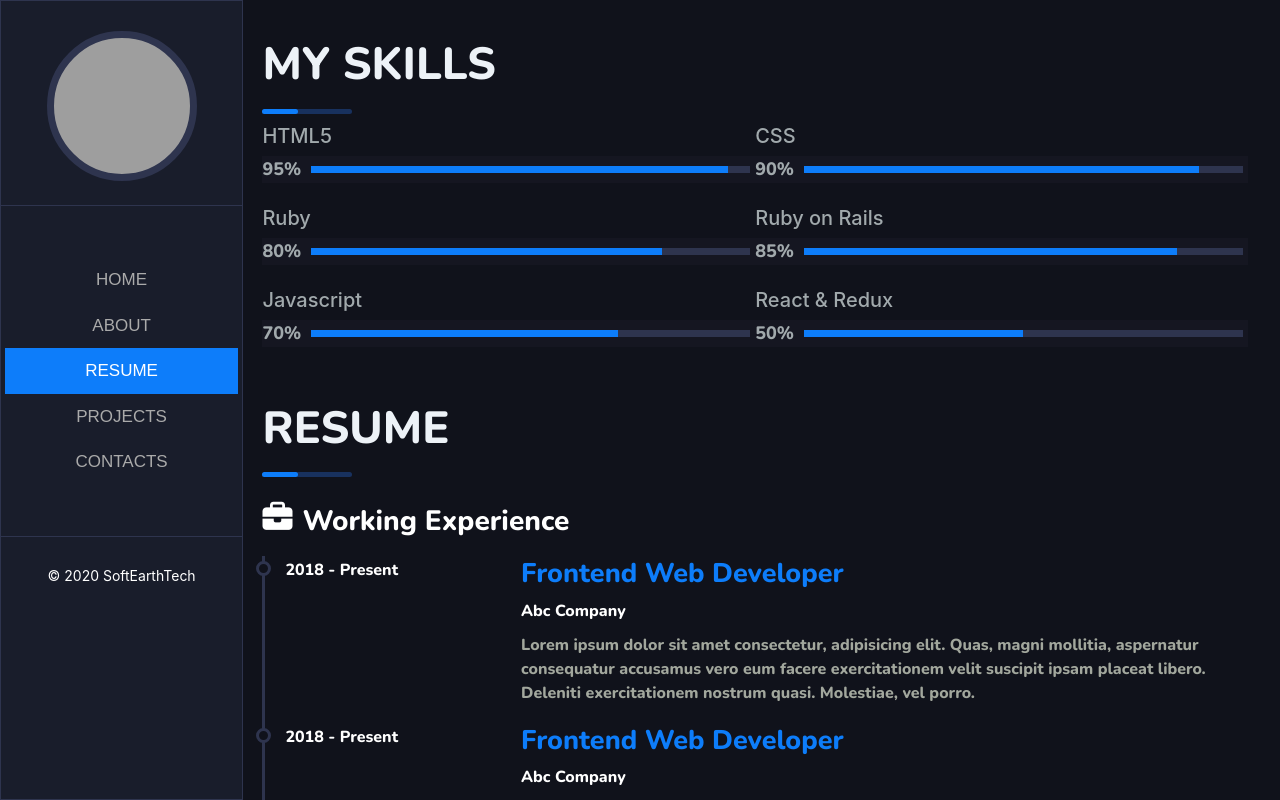
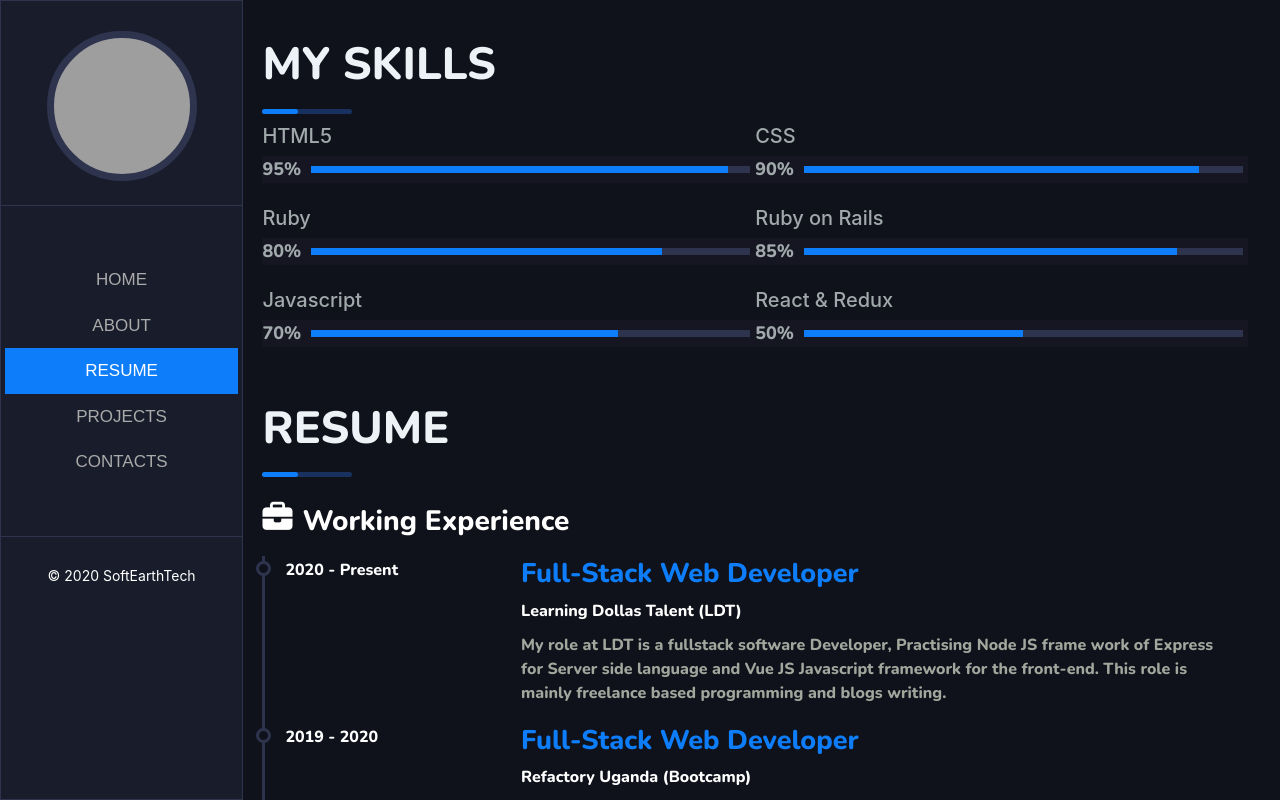
Before and after one commit to OdongAlican/Portfolio, a Vue app: page /resume in a window 1280 px wide. Built offline with nearby package versions, Linux system fonts and the light colour scheme; grey boxes are pictures that could not be loaded.

Commit message:
updates content

```diff
--- a/src/views/About.vue
+++ b/src/views/About.vue
@@ -165,21 +165,32 @@
           </div>
           <div class="review-item">
             <p>
-              Lorem ipsum dolor sit amet, consectetur adipiscing elit,
-              sed do eiusmod tempor incididunt ut labore et dolore magna aliqua.
-              Ut enim ad minim veniam, quis nostrud exercitation
-              ullamco laboris nisi ut aliquip ex ea commodo consequat
+            I had the pleasure of having Sunday as a standup team member in the microverse program.
+            I was particularly impressed by his problem-solving ability
+            which seemed to come naturally to him whenever we had mob programming sessions.
             </p>
-            <h5>BY: <span>Rahma Halane</span></h5>
+            <h5>BY:
+              <span>
+                <a href="https://www.linkedin.com/in/rahmahalane/" target="_blank">
+                Rahma Halane
+                </a>
+              </span>
+            </h5>
           </div>
           <div class="review-item">
             <p>
-              Lorem ipsum dolor sit amet, consectetur adipiscing elit,
-              sed do eiusmod tempor incididunt ut labore et dolore magna aliqua.
-              Ut enim ad minim veniam, quis nostrud exercitation
-              ullamco laboris nisi ut aliquip ex ea commodo consequat
+              I have experienced how a good team member Sunday is,
+              He is a very reliable and responsible partner. He always
+              soften the working space atmosphere with his presence
+              and makes you feel He will always be one click away for you.
             </p>
-            <h5>BY: <span>Raul Figueroa Soto</span></h5>
+            <h5>BY:
+                <span>
+                  <a href="https://www.linkedin.com/in/luis-raul-figueroa-soto-63411118a/" target="_blank">
+                    Raul Figueroa Soto
+                  </a>
+                </span>
+              </h5>
           </div>
         </div>
       </div>
--- a/src/views/Resume.vue
+++ b/src/views/Resume.vue
@@ -105,48 +105,49 @@
         <div class="experience-section">
           <div class="dummy-div"></div>
           <div class="left-section">
-            <span>2018 - Present</span>
+            <span>2020 - Present</span>
           </div>
           <div class="right-section">
-            <h5>Frontend Web Developer</h5>
-            <span>Abc Company</span>
+            <h5>Full-Stack Web Developer</h5>
+            <span>Learning Dollas Talent (LDT)</span>
             <p>
-              Lorem ipsum dolor sit amet consectetur, adipisicing elit.
-              Quas, magni mollitia, aspernatur consequatur accusamus
-              vero eum facere exercitationem velit suscipit ipsam placeat
-              libero. Deleniti exercitationem nostrum quasi. Molestiae, vel porro.
+              My role at LDT is a fullstack software Developer, Practising
+              Node JS frame work of Express for Server side language and
+              Vue JS Javascript framework for the front-end. This role is mainly freelance
+              based programming and blogs writing.
             </p>
           </div>
         </div>
         <div class="experience-section">
           <div class="dummy-div"></div>
           <div class="left-section">
-            <span>2018 - Present</span>
+            <span>2019 - 2020</span>
           </div>
           <div class="right-section">
-            <h5>Frontend Web Developer</h5>
-            <span>Abc Company</span>
+            <h5>Full-Stack Web Developer</h5>
+            <span>Refactory Uganda (Bootcamp)</span>
             <p>
-              Lorem ipsum dolor sit amet consectetur, adipisicing elit.
-              Quas, magni mollitia, aspernatur consequatur accusamus
-              vero eum facere exercitationem velit suscipit ipsam placeat
-              libero. Deleniti exercitationem nostrum quasi. Molestiae, vel porro.
+              At Refactory Uganda, I was involved in a three months
+              softskills training (including lean and Agile methodologies of web development)
+              and an intense six (6) months Bootcamp
+              practising web development in Javascript (Vue Js) and Express JS for
+              Ugandan based companies.
             </p>
           </div>
         </div>
         <div class="experience-section">
           <div class="dummy-div"></div>
           <div class="left-section">
-            <span>2018 - Present</span>
+            <span>2017(April) - 2017(September)</span>
           </div>
           <div class="right-section">
-            <h5>Frontend Web Developer</h5>
-            <span>Abc Company</span>
+            <h5>Base Station Transciever (BTS) Maintenance</h5>
+            <span>Netis Uganda (Intern)</span>
             <p>
-              Lorem ipsum dolor sit amet consectetur, adipisicing elit.
-              Quas, magni mollitia, aspernatur consequatur accusamus
-              vero eum facere exercitationem velit suscipit ipsam placeat
-              libero. Deleniti exercitationem nostrum quasi. Molestiae, vel porro.
+              NETIS is a telecommunications Company based in Uganda in charge of
+              maintaining a number of telecommunications sites within the country.
+              My role as an intern was to maintain the various equipment within
+              the base stations.
             </p>
           </div>
         </div>
@@ -157,48 +158,35 @@
         <div class="experience-section">
           <div class="dummy-div"></div>
           <div class="left-section">
-            <span>2018 - Present</span>
+            <span>2020 - Present</span>
           </div>
           <div class="right-section">
-            <h5>Bachelor Degree</h5>
-            <span>Kyambogo University</span>
+            <h5>Full-Stack Web Development</h5>
+            <span>Microverse</span>
             <p>
-              Lorem ipsum dolor sit amet consectetur, adipisicing elit.
-              Quas, magni mollitia, aspernatur consequatur accusamus
-              vero eum facere exercitationem velit suscipit ipsam placeat
-              libero. Deleniti exercitationem nostrum quasi. Molestiae, vel porro.
+              At microverse, I am Learning fullstack Web Development in Ruby,
+              Ruby on Rails, Javascript, React  &#38; Redux, MYSQL, HTML and CSS. The course
+              also includes testing of the written code and pair programming.
+              Microverse also ensure that students have professional skills besides
+              technical skills which is also included in the course.
             </p>
           </div>
         </div>
         <div class="experience-section">
           <div class="dummy-div"></div>
           <div class="left-section">
-            <span>2018 - Present</span>
+            <span>2015 - 2018</span>
           </div>
           <div class="right-section">
-            <h5>Ordinary Diploma</h5>
-            <span>Kyambogo University</span>
+            <h5>Bachelor Degree</h5>
+            <span>Kyambogo University Uganda</span>
             <p>
-              Lorem ipsum dolor sit amet consectetur, adipisicing elit.
-              Quas, magni mollitia, aspernatur consequatur accusamus
-              vero eum facere exercitationem velit suscipit ipsam placeat
-              libero. Deleniti exercitationem nostrum quasi. Molestiae, vel porro.
-            </p>
-          </div>
-        </div>
-        <div class="experience-section">
-          <div class="dummy-div"></div>
-          <div class="left-section">
-            <span>2018 - Present</span>
-          </div>
-          <div class="right-section">
-            <h5>Advanced Level Certificate</h5>
-            <span>St. Peters Naalya</span>
-            <p>
-              Lorem ipsum dolor sit amet consectetur, adipisicing elit.
-              Quas, magni mollitia, aspernatur consequatur accusamus
-              vero eum facere exercitationem velit suscipit ipsam placeat
-              libero. Deleniti exercitationem nostrum quasi. Molestiae, vel porro.
+              At Kyambogo University Uganda, I was rewarded with a Bachelor
+              Degree in Telecommunications Engineering.
+              Telecommunications Engineering is an engineering discipline
+              centered on electrical and computer engineering which seeks to
+              support and enhance telecommunication systems. The work
+              ranges from basic circuit design to strategic mass developments.
             </p>
           </div>
         </div>
```
